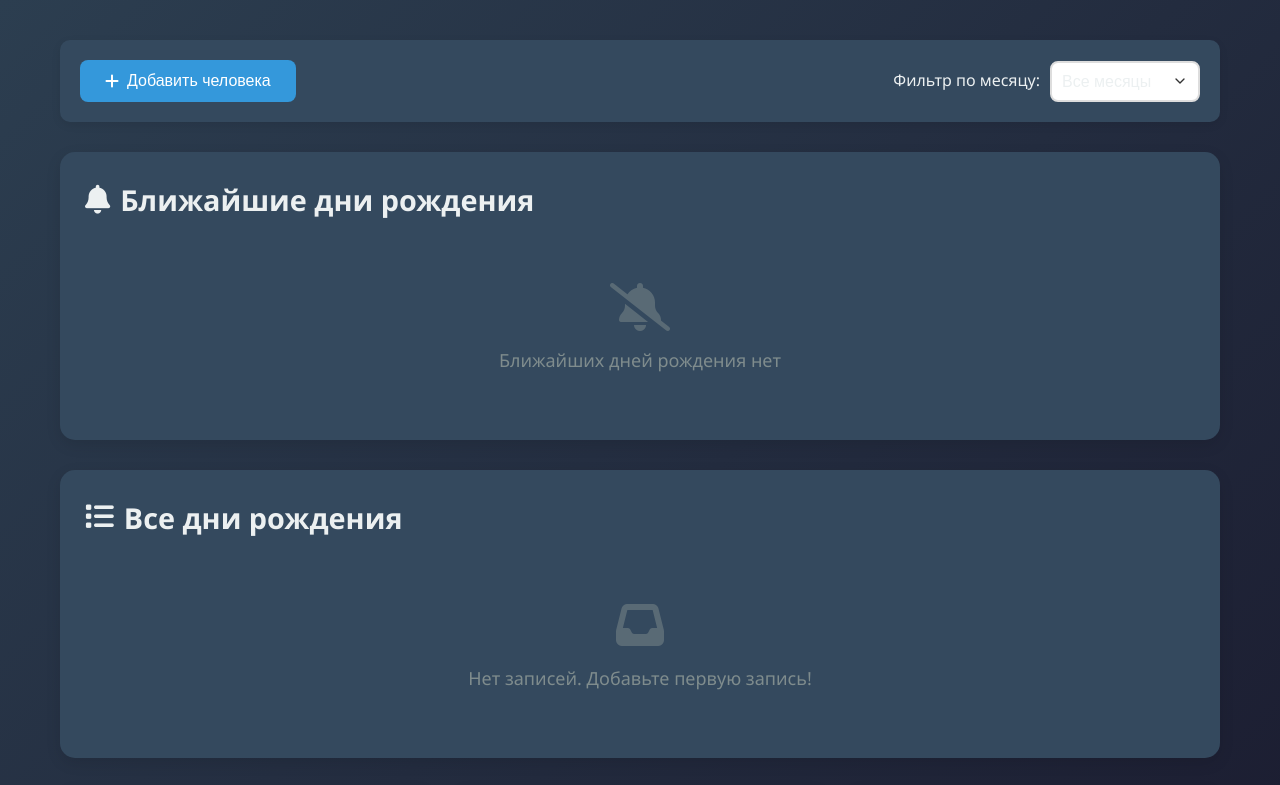
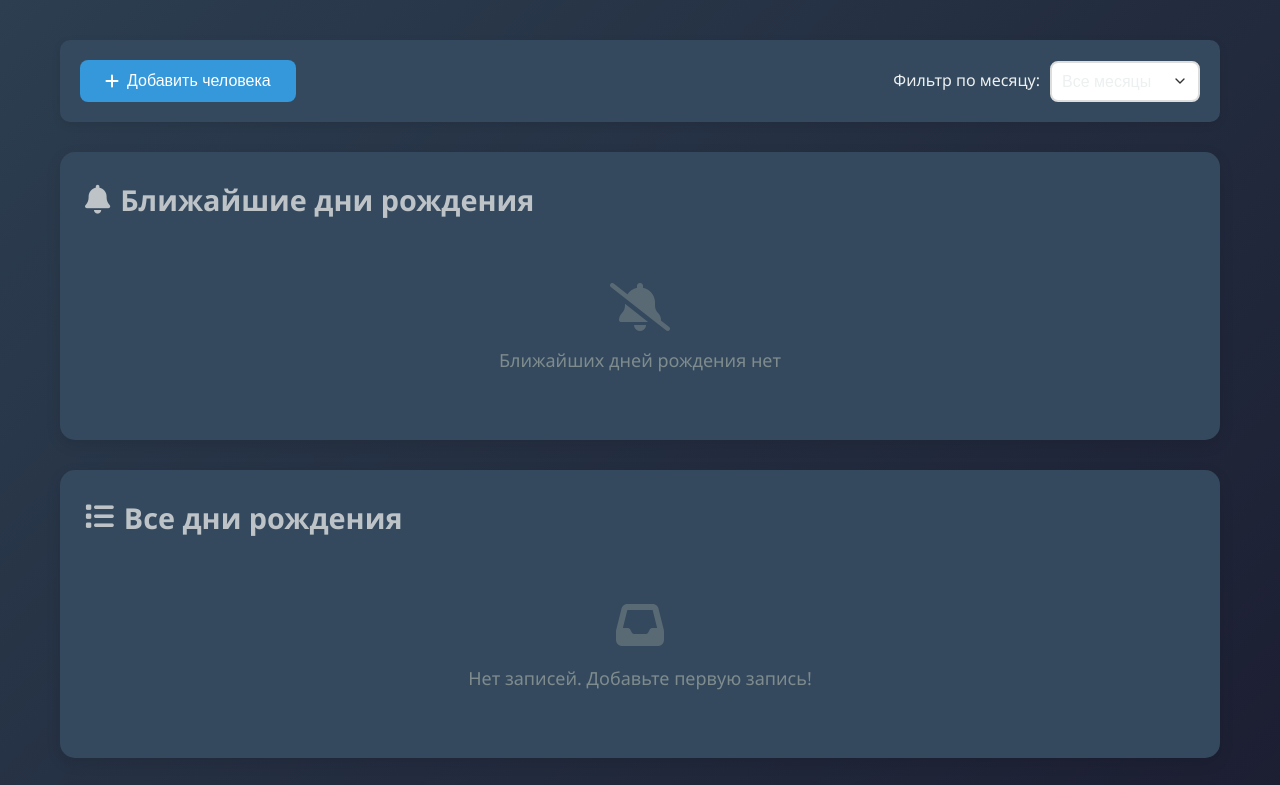
Before and after one commit to own-the-world/birthday-reminder, a plain HTML site: page index.html in a window 1280 px wide. Shown: the top 785 px of the page. Drawn offline with Linux system fonts and the dark colour scheme.

Commit message:
style.css

```diff
--- a/style.css
+++ b/style.css
@@ -530,7 +530,7 @@ footer a:hover {
     }
 
     h1, h2, h3, .person-name {
-        color: #ecf0f1;
+        color: #bdc3c7;
     }
 
     .subtitle, .date-hint {
```
